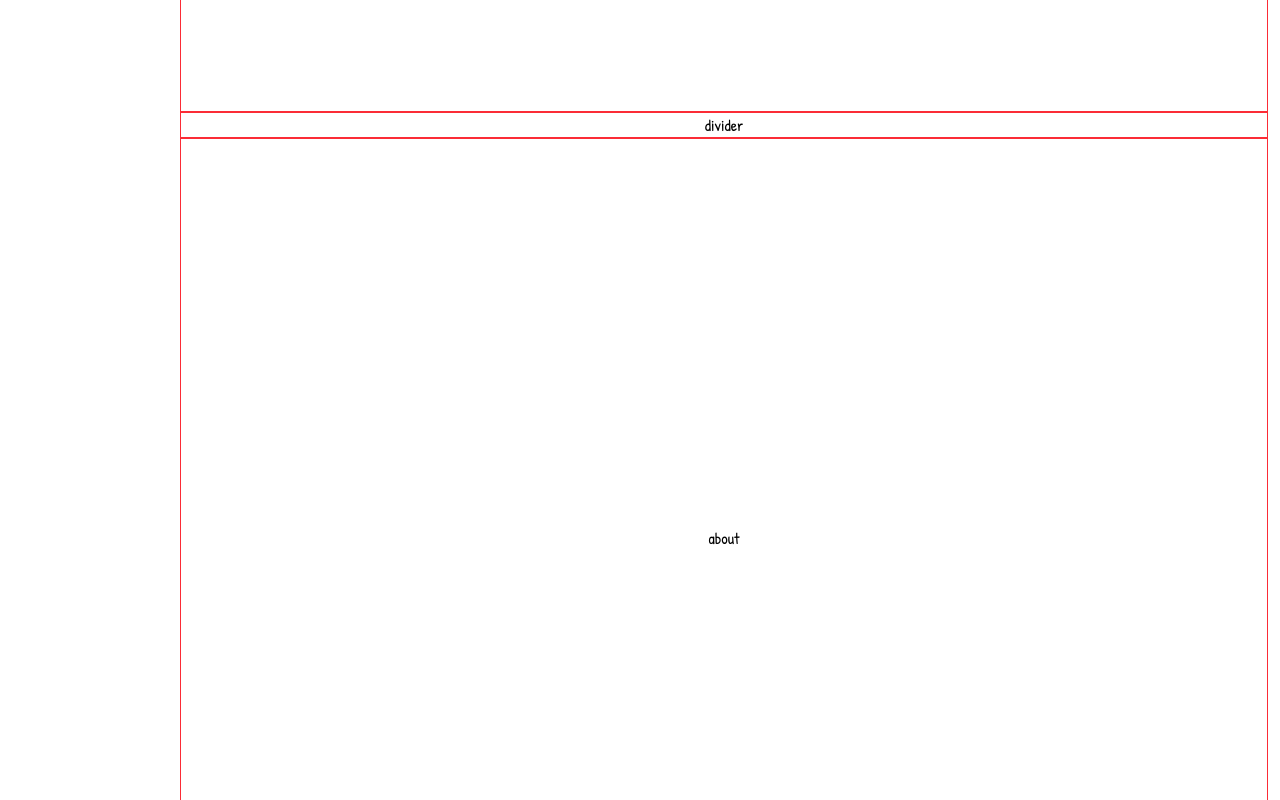
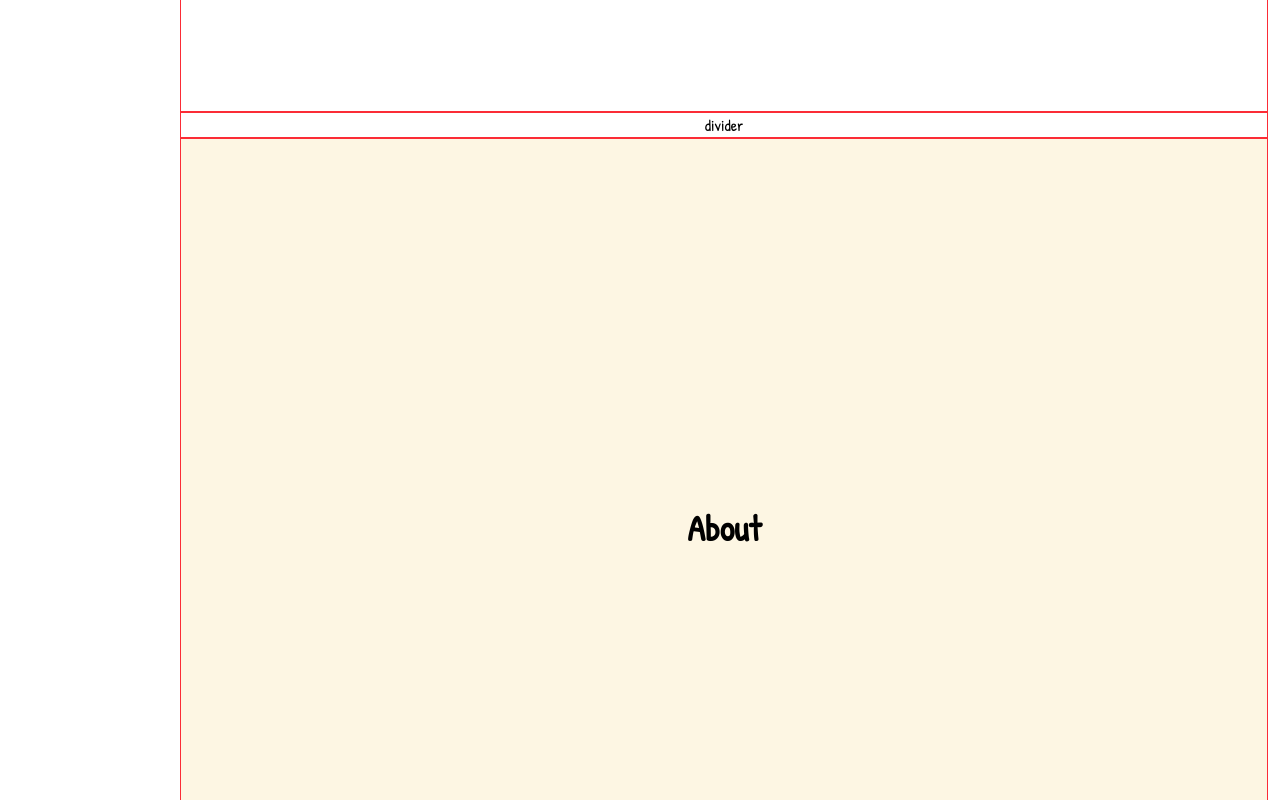
Before and after one commit to denoire/denoire.github.io, a Next.js app: page / in a window 1280 px wide. Shown: the part 700-1500 px from the top of the page. Built offline with nearby package versions, Linux system fonts and the light colour scheme.

Commit message:
Add page-like background and title

```diff
--- a/app/components/About.js
+++ b/app/components/About.js
@@ -5,10 +5,13 @@ export default function About() {
             className="
             border border-red-500
             min-h-screen
+            relative bg-[#fdf6e3]
             flex flex-col justify-center items-center text-center
             "
         >
-            about
+            <div className="text-center">
+                <h2 className="text-4xl font-bold mb-5">About</h2>
+            </div>
         </section>
     );
 }
```
